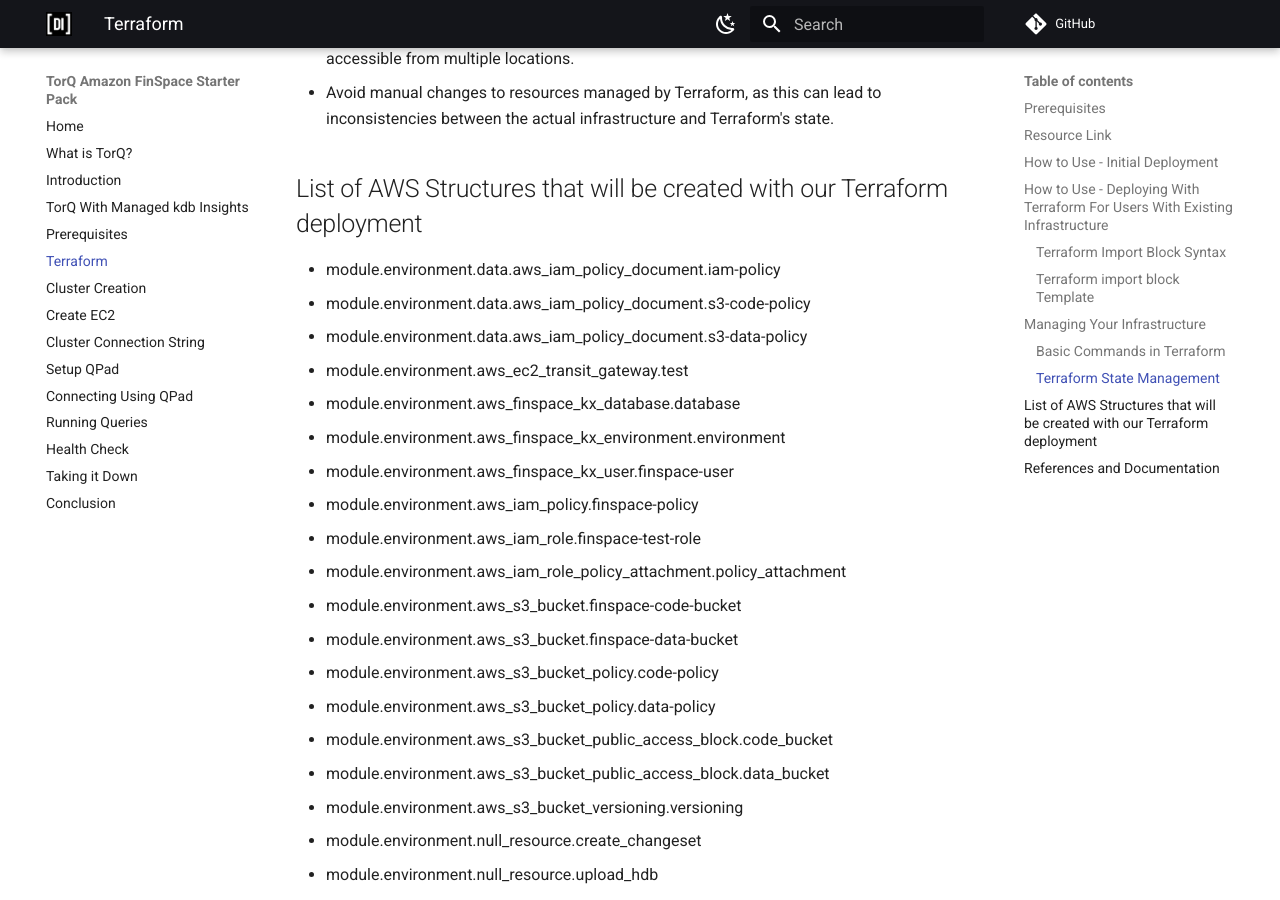
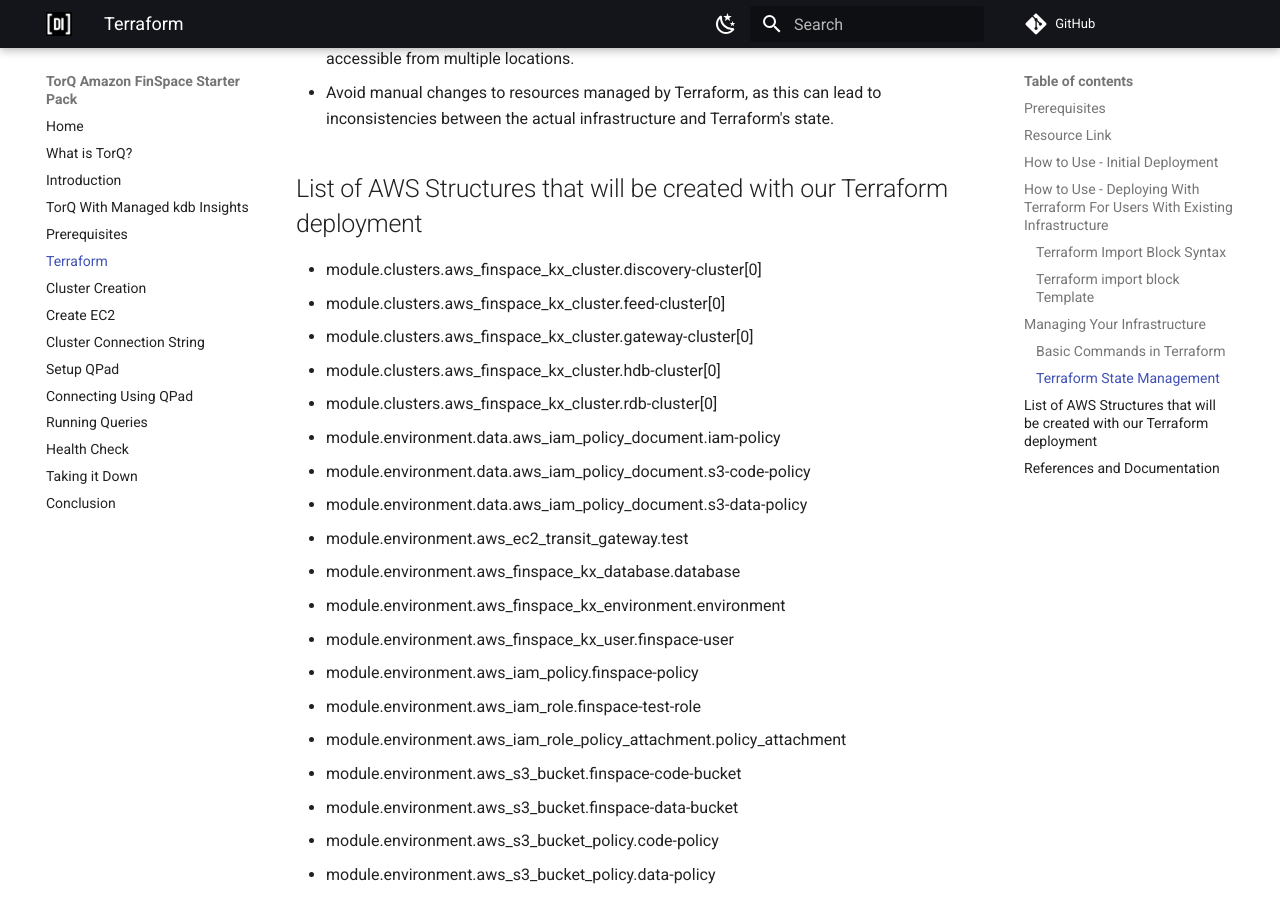
Before and after one commit to DataIntellectTech/TorQ-Amazon-FinSpace-Starter-Pack, an MkDocs documentation site: the page built from docs/05-terraform.md, in a window 1280 px wide and 900 px high, scrolled down 5078 px. Built offline with MkDocs 1.6.1 and Material for MkDocs 9.7.7, drawn with Linux system fonts in a browser that asks for light colours; comment, search, counter and statistics services are not loaded.

Commit message:
terraform.md changes

```diff
--- a/docs/05-terraform.md
+++ b/docs/05-terraform.md
@@ -112,6 +112,11 @@
 - Avoid manual changes to resources managed by Terraform, as this can lead to inconsistencies between the actual infrastructure and Terraform's state.
 
 ## List of AWS Structures that will be created with our Terraform deployment
+* module.clusters.aws_finspace_kx_cluster.discovery-cluster[0]
+* module.clusters.aws_finspace_kx_cluster.feed-cluster[0]
+* module.clusters.aws_finspace_kx_cluster.gateway-cluster[0]
+* module.clusters.aws_finspace_kx_cluster.hdb-cluster[0]
+* module.clusters.aws_finspace_kx_cluster.rdb-cluster[0]
 * module.environment.data.aws_iam_policy_document.iam-policy
 * module.environment.data.aws_iam_policy_document.s3-code-policy
 * module.environment.data.aws_iam_policy_document.s3-data-policy
```
